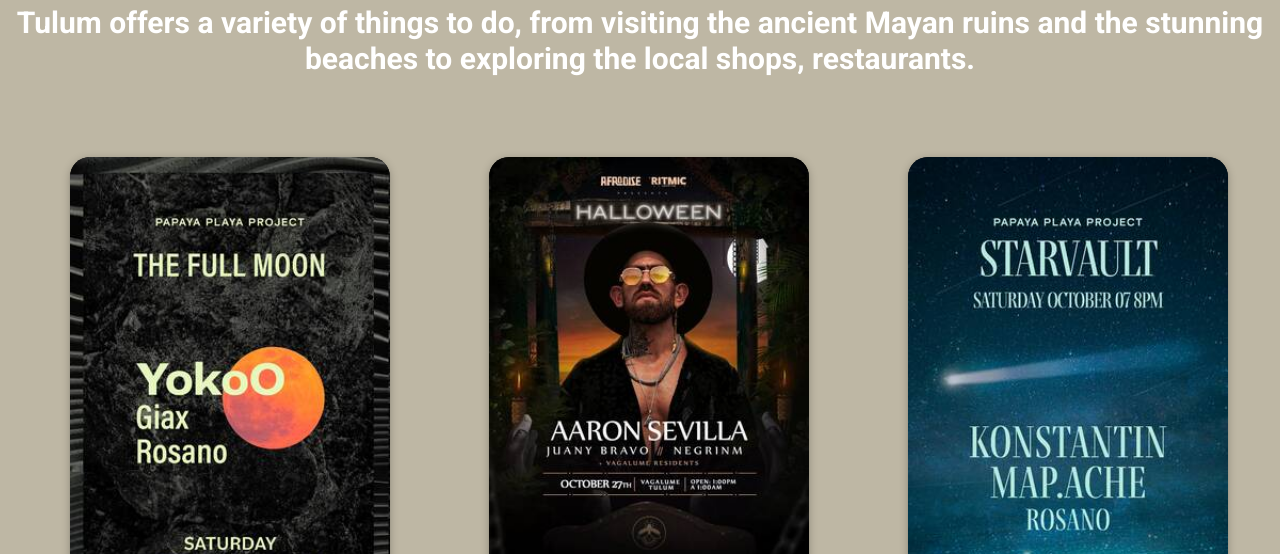
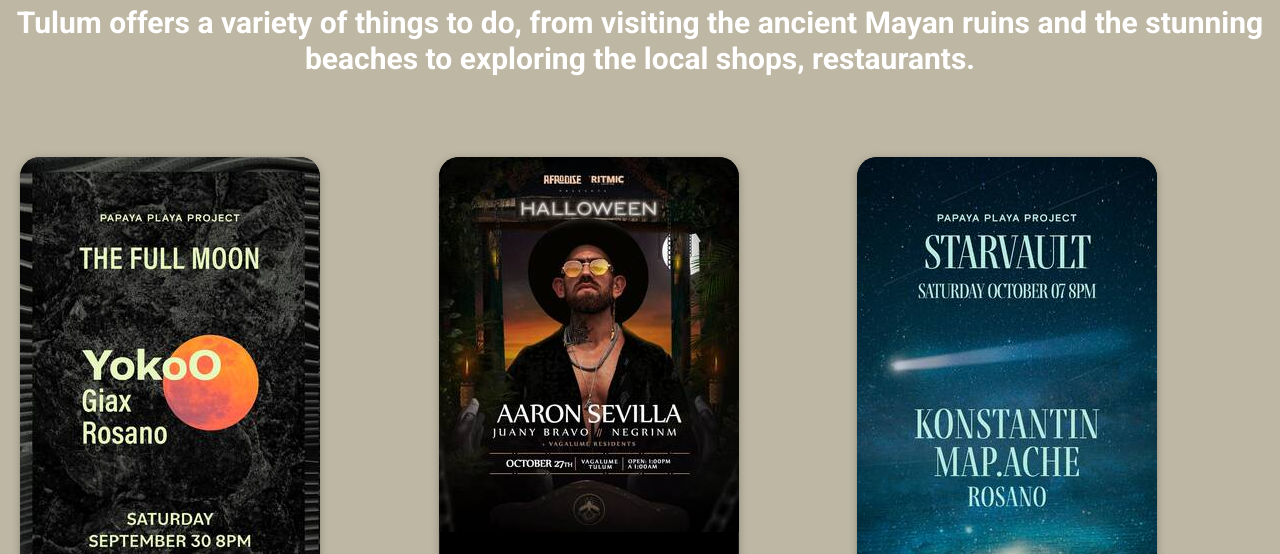
Before and after one commit to florenciacu/Desarrollo-web, a website: page pages/nightlife.html in a window 1280 px wide. Shown: the part 226-780 px from the top of the page. Drawn offline with nearby package versions, Linux system fonts and the light colour scheme; a web font is replaced by a local one.

Commit message:
arreglo nightlife

```diff
--- a/scss/_estilos-nightlife.scss
+++ b/scss/_estilos-nightlife.scss
@@ -10,11 +10,6 @@
     width: 100%;
     justify-content: center;
 }
-.item-container{
-    position: relative;
-    margin-bottom: 50px;
-    margin-left: 8px;
-    @include sizes(300px,515px);}
 
 @media (min-width:750px){
     .card-night{
@@ -26,7 +21,8 @@
             position: relative;
             gap: 20px;
             margin-bottom: 50px;
-            margin-left: 18px;
+            margin-left: auto;
+            margin-right: auto;
             @include sizes(300px,515px);
             overflow: hidden;
             background-color: $color-cuarto;
@@ -41,15 +37,26 @@
     .card-night{
         grid-template-columns: repeat(3, 1fr);
     }
+        .item-container{
+            position: relative;
+            gap: 20px;
+            margin-bottom: 50px;
+            margin-left: auto;
+            margin-right: auto;
+            @include sizes(300px,515px);
+            overflow: hidden;
+            background-color: $color-cuarto;
+            box-shadow: rgba(0, 0, 0, 0.25) 0px 0.0625em 0.0625em, rgba(0, 0, 0, 0.25) 0px 0.125em 0.5em, rgba(255, 255, 255, 0.1) 0px 0px 0px 1px inset;
+            cursor: pointer;
+            border-radius: 20px;
+    }
 }
-
 
 .item-container {
     position: relative;
-    gap: 20px;
     margin-bottom: 50px;
-    margin-left: 18px;
-    @include sizes(320px,515px);
+    margin-left:8px;
+    @include sizes(300px,515px);
     overflow: hidden;
     background-color: $color-cuarto;
     box-shadow: rgba(0, 0, 0, 0.25) 0px 0.0625em 0.0625em, rgba(0, 0, 0, 0.25) 0px 0.125em 0.5em, rgba(255, 255, 255, 0.1) 0px 0px 0px 1px inset;
```
Also changed, not shown: css/styles.css, 1 other file.
